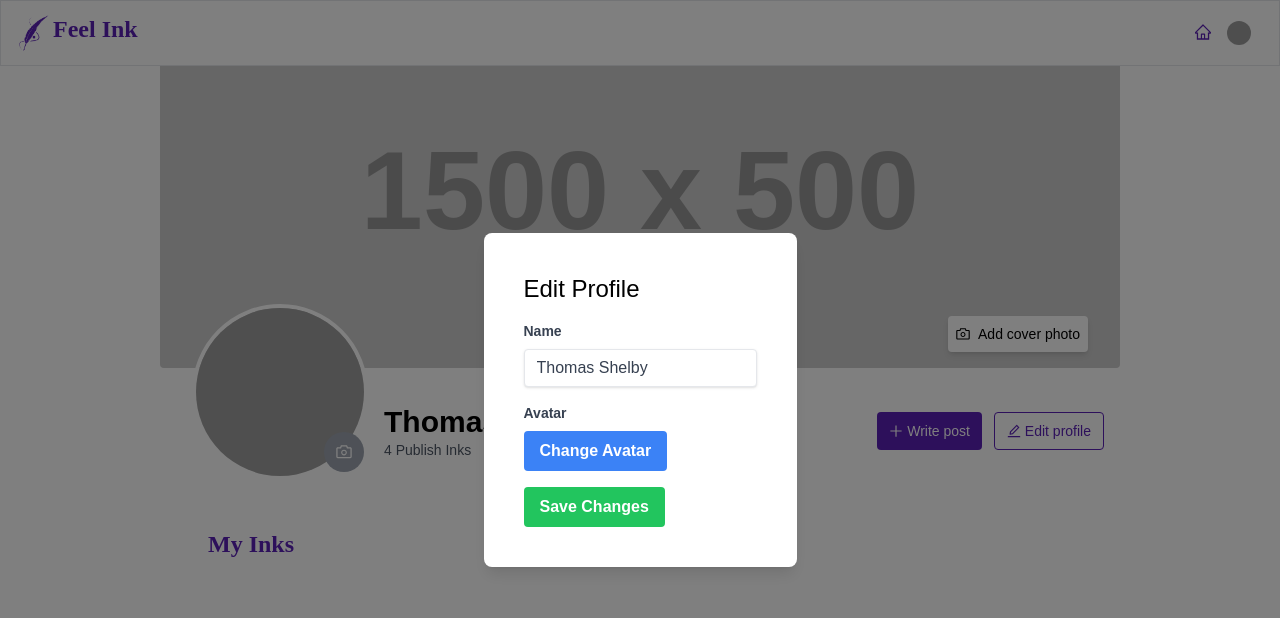
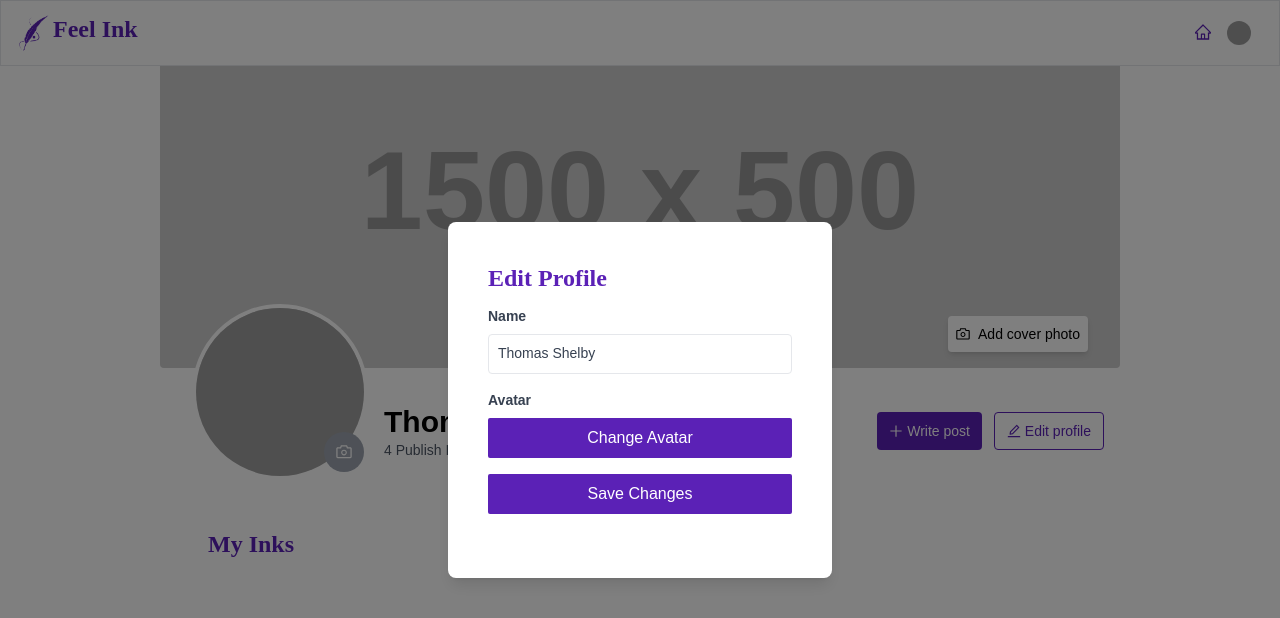
Before and after one commit to jeyemPF/feel-ink-frontend, a React (Vite) app: page /profile in a window 1280 px wide. Both pictures are taken after a click on the button "Edit profile". Shown: the top 618 px of the page. Built offline with nearby package versions, Linux system fonts and the light colour scheme; grey boxes are pictures that could not be loaded.

Commit message:
edit profile section initials

```diff
--- a/src/components/modals/EditProfileModal.jsx
+++ b/src/components/modals/EditProfileModal.jsx
@@ -1,12 +1,17 @@
 import React from 'react';
+import { Typography } from 'antd';
+
+const { Title } = Typography;
 
 const EditProfileModal = ({ name, setName, handleFileChange, fileInputRef, onClose, onSave }) => {
   return (
     <div className="fixed inset-0 flex items-center justify-center z-50">
       <div className="fixed inset-0 bg-black opacity-50" onClick={onClose}></div>
-      <div className="bg-white p-6 rounded-lg shadow-lg z-10">
+      <div className="relative bg-white p-6 rounded-lg shadow-lg z-10 w-full max-w-sm">
         <div className="p-4">
-          <h2 className="text-2xl mb-4">Edit Profile</h2>
+          <Title level={3} style={{ color: '#5B21B6', fontWeight: 'bold', fontFamily: 'Lobster, cursive' }}>
+            Edit Profile
+          </Title>
           <div className="mb-4">
             <label className="block text-gray-700 text-sm font-bold mb-2" htmlFor="name">
               Name
@@ -16,7 +21,9 @@ const EditProfileModal = ({ name, setName, handleFileChange, fileInputRef, onClo
               type="text"
               value={name}
               onChange={(e) => setName(e.target.value)}
-              className="shadow appearance-none border rounded w-full py-2 px-3 text-gray-700 leading-tight focus:outline-none focus:shadow-outline"
+              className="border rounded w-full py-2 px-3 text-gray-700 leading-tight focus:outline-none placeholder-gray-400 focus:border-violet-500 text-sm"
+              placeholder="Enter your name"
+              style={{ padding: '9px', lineHeight: '1.4' }}
             />
           </div>
           <div className="mb-4">
@@ -32,18 +39,32 @@ const EditProfileModal = ({ name, setName, handleFileChange, fileInputRef, onClo
               onChange={handleFileChange}
             />
             <button
-              className="bg-blue-500 hover:bg-blue-700 text-white font-bold py-2 px-4 rounded"
+              className="bg-blue-500 hover:bg-blue-700 text-white py-2 px-4 rounded-sm w-full focus:outline-none"
               onClick={() => fileInputRef.current.click()}
+              style={{
+                backgroundColor: '#5B21B6',
+                transition: 'background-color 0.3s ease'
+              }}
+              onMouseEnter={(e) => e.currentTarget.style.backgroundColor = '#7C3AED'}
+              onMouseLeave={(e) => e.currentTarget.style.backgroundColor = '#5B21B6'}
             >
               Change Avatar
             </button>
           </div>
-          <button
-            className="bg-green-500 hover:bg-green-700 text-white font-bold py-2 px-4 rounded"
-            onClick={onSave}
-          >
-            Save Changes
-          </button>
+          <div className="flex items-center justify-between mb-6">
+            <button
+              className="bg-green-500 hover:bg-green-700 text-white py-2 px-4 rounded-sm w-full focus:outline-none"
+              onClick={onSave}
+              style={{
+                backgroundColor: '#5B21B6',
+                transition: 'background-color 0.3s ease'
+              }}
+              onMouseEnter={(e) => e.currentTarget.style.backgroundColor = '#7C3AED'}
+              onMouseLeave={(e) => e.currentTarget.style.backgroundColor = '#5B21B6'}
+            >
+              Save Changes
+            </button>
+          </div>
         </div>
       </div>
     </div>
```
